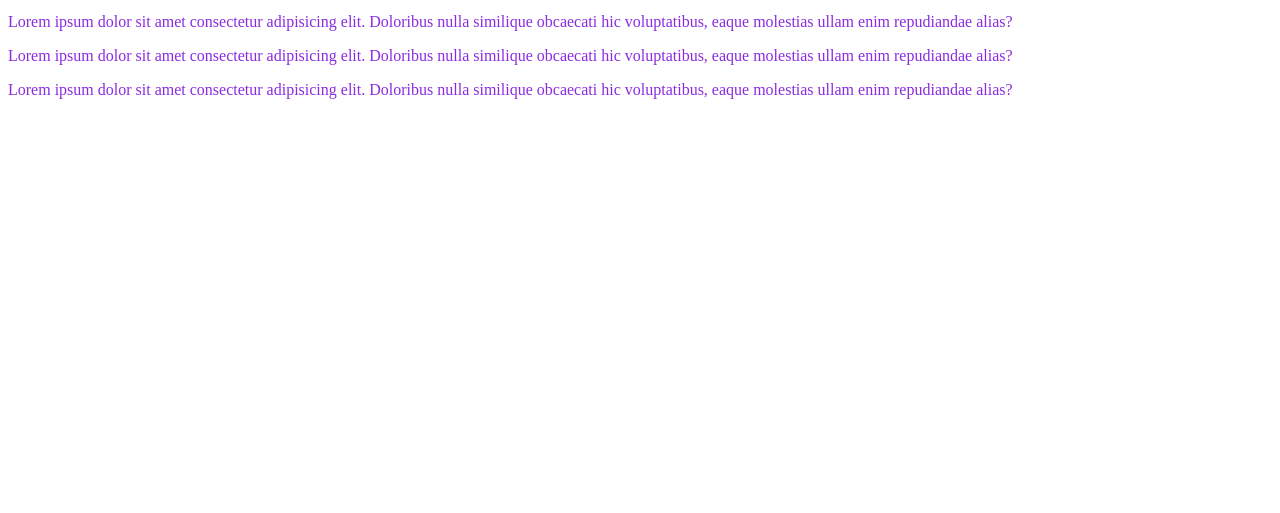
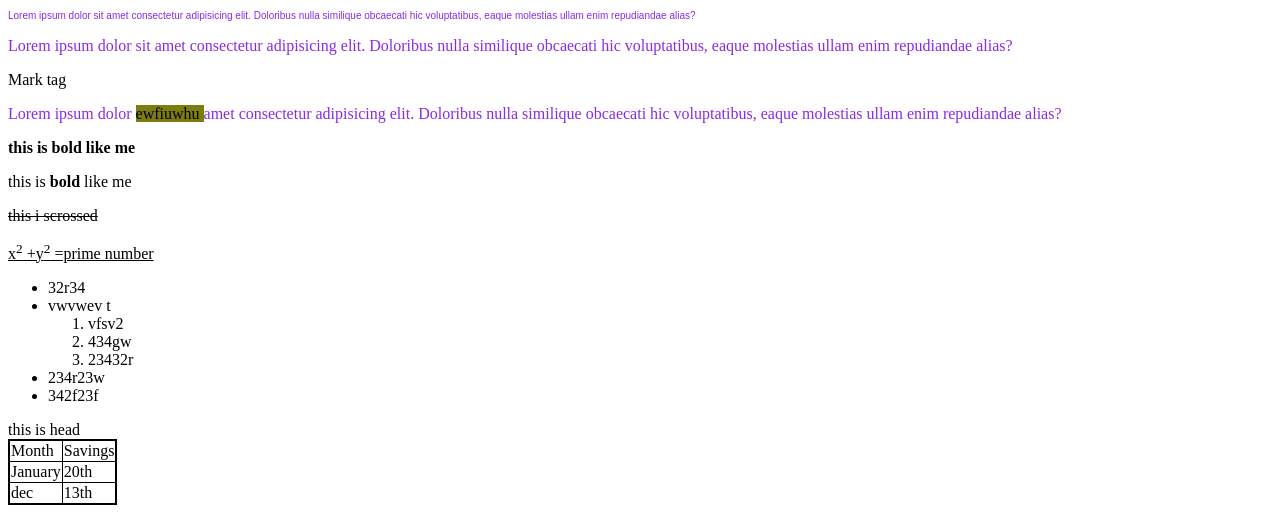
Before and after one commit to iceticshacker7/premern, a plain HTML site: page HTML/b.html in a window 1280 px wide. Shown: the part 1157-1670 px from the top of the page. Before the commit the page ends 1272 px from the top, so only its background shows below. Drawn offline with Linux system fonts and the light colour scheme.

Commit message:
another commit:

```diff
--- a/HTML/b.html
+++ b/HTML/b.html
@@ -4,6 +4,12 @@
     <meta charset="UTF-8" />
     <meta name="viewport" content="width=device-width, initial-scale=1.0" />
     <title>Document</title>
+    <style>
+      table ,td,thead{
+        border: 1px solid black;
+        border-collapse: collapse;
+      }
+    </style>
   </head>
   <body>
     <!-- paragraph -->
@@ -49,15 +55,73 @@
     </pre>
 
     <!-- background-color -->
-    <p style="color: blueviolet;">
-        Lorem ipsum dolor sit amet consectetur adipisicing elit. Doloribus nulla similique obcaecati hic voluptatibus, eaque molestias ullam enim repudiandae alias?
+    <p
+      style="
+        color: blueviolet;
+        font-size: 10px;
+        font-family: Arial, Helvetica, sans-serif;
+      "
+    >
+      Lorem ipsum dolor sit amet consectetur adipisicing elit. Doloribus nulla
+      similique obcaecati hic voluptatibus, eaque molestias ullam enim
+      repudiandae alias?
     </p>
-    <p style="color: blueviolet;">
-        Lorem ipsum dolor sit amet consectetur adipisicing elit. Doloribus nulla similique obcaecati hic voluptatibus, eaque molestias ullam enim repudiandae alias?
+    <p style="color: blueviolet" style="text-align: cnter">
+      Lorem ipsum dolor sit amet consectetur adipisicing elit. Doloribus nulla
+      similique obcaecati hic voluptatibus, eaque molestias ullam enim
+      repudiandae alias?
     </p>
-    <p style="color: blueviolet;">
-        Lorem ipsum dolor sit amet consectetur adipisicing elit. Doloribus nulla similique obcaecati hic voluptatibus, eaque molestias ullam enim repudiandae alias?
+    Mark tag
+    <p style="color: blueviolet">
+      Lorem ipsum dolor
+      <mark style="background-color: rgb(124, 124, 16)">ewfiuwhu </mark> amet
+      consectetur adipisicing elit. Doloribus nulla similique obcaecati hic
+      voluptatibus, eaque molestias ullam enim repudiandae alias?
     </p>
 
+    <!-- bold tag -->
+    <b> this is bold like me</b>
+
+    <p>this is <b>bold</b> like me</p>
+
+    <del>this i scrossed</del>
+
+    <u>
+      <p>x<sup>2</sup> +y<sup>2</sup> =prime number</p>
+    </u>
+
+    <!-- List -->
+    <ul>
+      <li>32r34</li>
+      <li>vwvwev t</li>
+      <ol>
+        <li>vfsv2</li>
+        <li>434gw</li>
+        <li>23432r</li>
+      </ol>
+
+      <li>234r23w</li>
+      <li>342f23f</li>
+    </ul>
+
+    <!-- TABLE -->
+    <table style="border: 2px solid black;">
+      <thead>
+        this is head
+      </thead>
+      <tr>
+        <td>Month</td>
+        <td>Savings</td>
+      </tr>
+      <tr>
+        <td>January</td>
+        <td>20th</td>
+      </tr>
+      <tr>
+        <td>dec</td>
+        <td>13th</td>
+      </tr>
+
+    </table>
   </body>
 </html>
```
